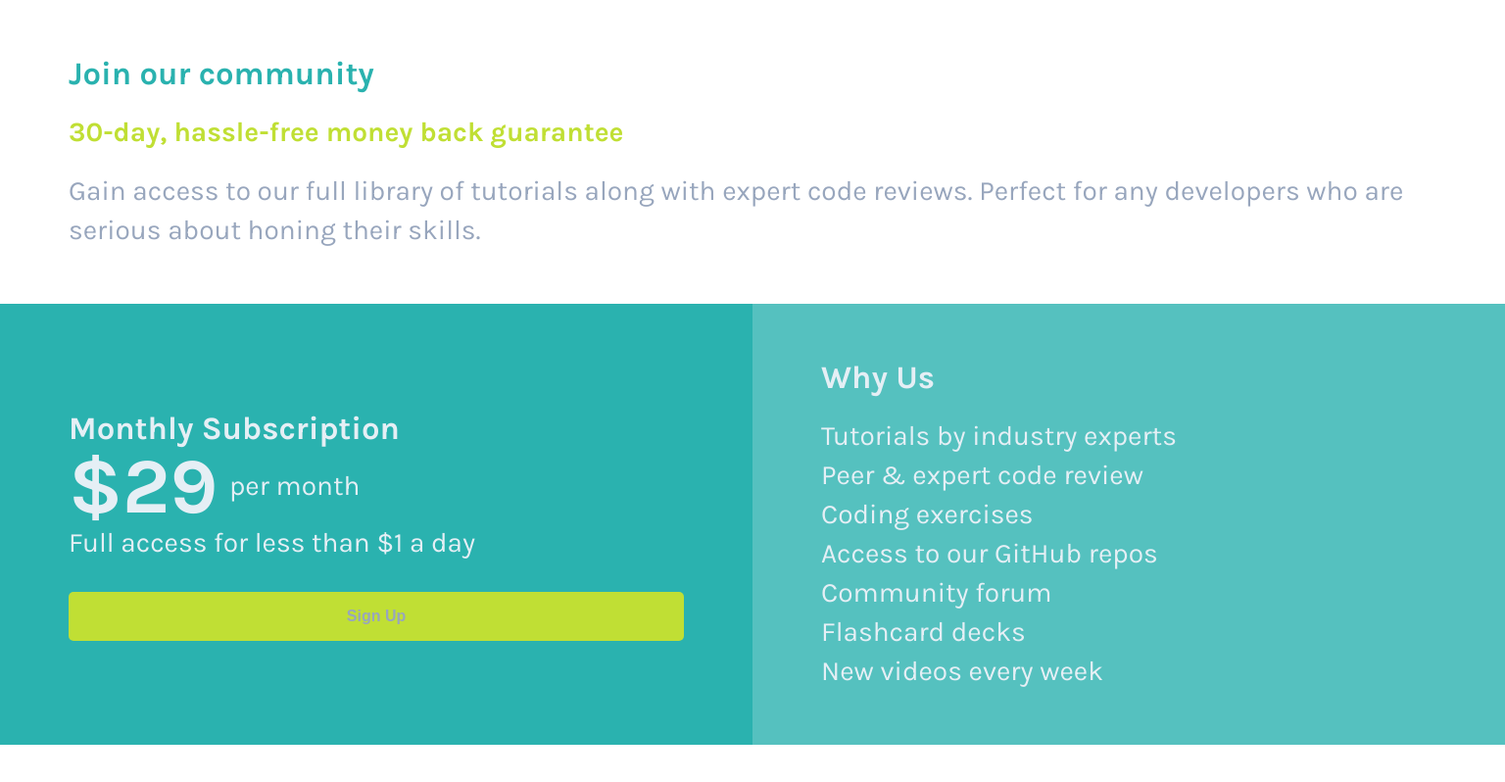
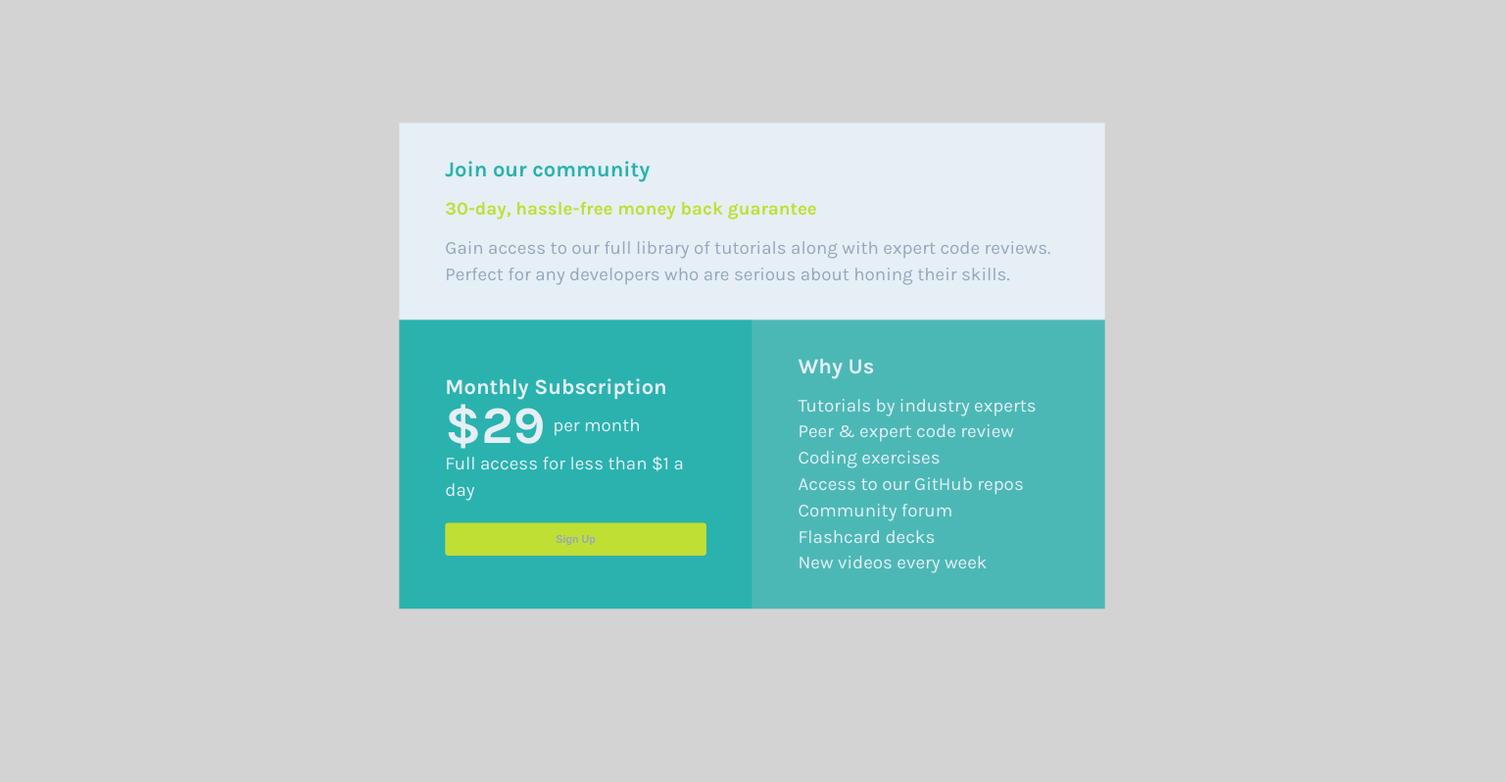
Before and after one commit to Manchestnut/Single-price-grid-component, a plain HTML site: page index.html in a window 1536 px wide. Shown: the whole page at 98% size. Drawn offline with Linux system fonts and the light colour scheme.

Commit message:
fix scale

```diff
--- a/index.html
+++ b/index.html
@@ -31,6 +31,7 @@
     </style>
   </head>
   <body>
+    <div id="container">
     <header>
       <div><h3>Join our community</h3></div>
 
@@ -74,5 +75,6 @@
         </div>
       </div>
     </div>
+  </div>
   </body>
 </html>
--- a/styles/style.css
+++ b/styles/style.css
@@ -1,6 +1,5 @@
 /**Variables**/
 /**Functions**/
-/**Breakpoints**/
 /**Global**/
 * {
   margin: 0;
@@ -21,6 +20,7 @@ body {
 /**Header**/
 header {
   padding: 30px 30px;
+  background: #e5eff5;
 }
 
 header h3 {
@@ -146,9 +146,21 @@ header p {
   }
 }
 
+@media (min-width: 1280px) {
+  body {
+    background: lightgrey;
+    -webkit-transform: scale(0.67);
+            transform: scale(0.67);
+  }
+}
+
 @media (min-width: 1440px) {
   body {
     font-size: 28px;
+    -webkit-transform: scale(0.67);
+            transform: scale(0.67);
+    width: 70%;
+    margin: 0 auto;
   }
   header,
   #box1-container,
```
